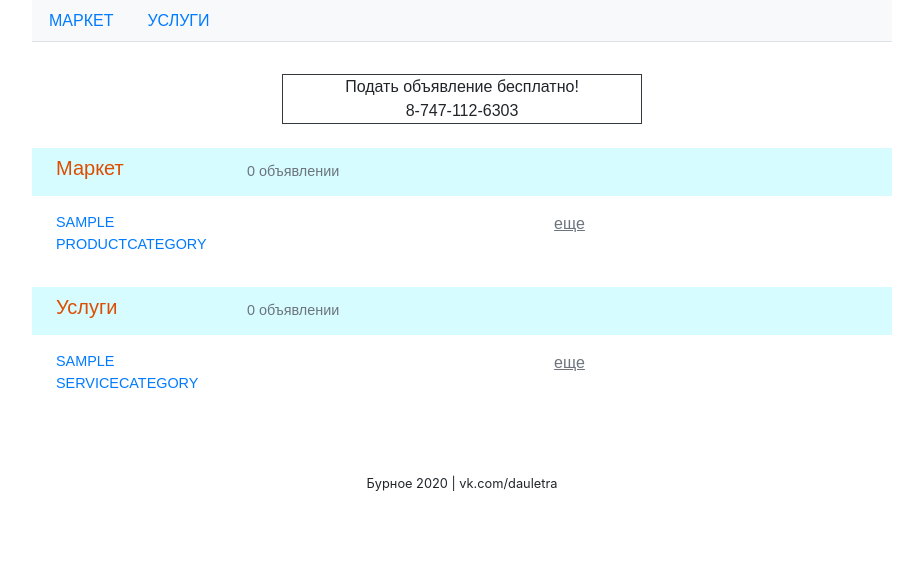
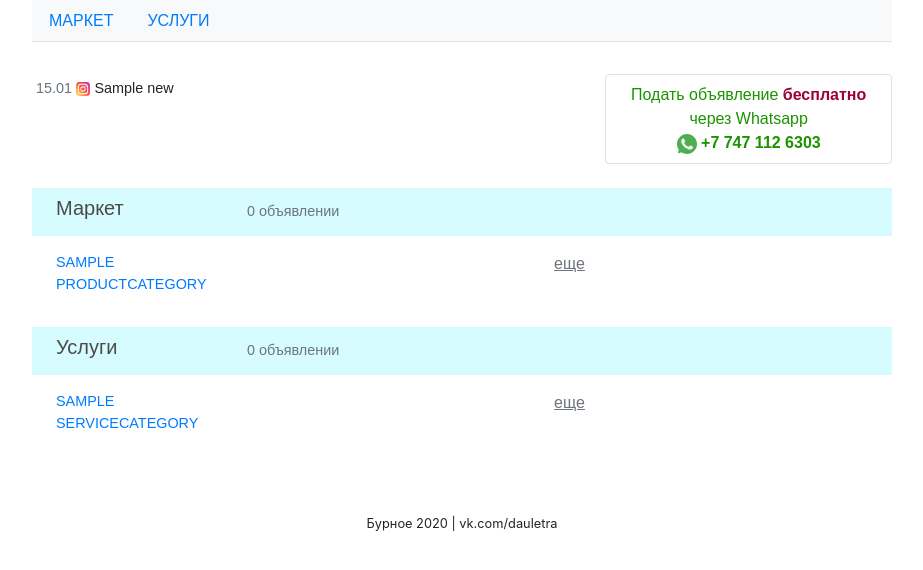
Before and after one commit to dauletra/burnoe_city, a Django app: page / in a window 1280 px wide. Shown: the part 56-626 px from the top of the page, without its empty margins (178-1101 px from the left). Run offline with Django 3.2, Linux system fonts and the light colour scheme; tables that the repository leaves empty hold one stand-in row (values such as "Sample post"); parts of the project's set-up code (start-up, migrations or seed data) failed here and were passed over; some libraries are stand-ins or nearby versions.

Commit message:
news rubrjkasy zhasaldy

```diff
--- a/burnoe_app/models.py
+++ b/burnoe_app/models.py
@@ -31,6 +31,20 @@ class Contact(models.Model):
         return self.name or self.id
 
 
+# ---- ----
+
+class News(models.Model):
+    title = models.CharField(max_length=70, verbose_name='Заголовок')
+    link = models.URLField()
+    created_date = models.DateTimeField(auto_now_add=True, verbose_name='Дата создания')
+    modified_date = models.DateTimeField(auto_now=True, verbose_name='Дата изменения')
+
+    def __str__(self):
+        return self.title
+
+    class Meta:
+        verbose_name_plural = 'News'
+        ordering = ['-created_date']
 # ---- ----
 
 class Category(models.Model):
--- a/burnoe_app/templates/_adv.html
+++ b/burnoe_app/templates/_adv.html
@@ -19,7 +19,7 @@
         <div class="" style="font-size: 0.9rem;">
             {{ advert.content|slice:"0:100" }}
             <span class="d-none d-sm-inline">{{ advert.content|slice:"101:" }}</span>
-            <span class="continue-js text-muted d-sm-none">...жалғасы</span>
+            <span class="continue-js text-muted d-sm-none">...дальше</span>
         </div>
         <div class="small text-muted">{{ advert.created_date }}</div>
     </div>
--- a/burnoe_app/templates/_adverts.html
+++ b/burnoe_app/templates/_adverts.html
@@ -7,7 +7,9 @@
     <div class="my-3 py-2 row no-gutters sec-bg">
         <div class="pl-4 col-4 col-sm-3" >
 {#            <a href="{% url name|add:'s' %}" class="btn btn-link">{{ name_kaz }}</a>#}
-            <h5 class="pri-color">{{ name_kaz }}</h5>
+            <h5>
+                <a href="{% url name|add:'_list' %}" class="pri-color" style="text-decoration: none;">{{ name_kaz }}</a>
+            </h5>
         </div>
         <div class="col-8 col-sm-9 text-muted d-flex align-self-center" style="font-size: .9rem">
             {% if current_category %}
--- a/burnoe_app/templates/advert_detail.html
+++ b/burnoe_app/templates/advert_detail.html
@@ -3,7 +3,6 @@
 {% block title %}Burnoe.kz - {{ advert.title }}{% endblock %}
 
 {% block content %}
-    {% include '_post_ad_banner.html' %}
 
     <div class="row no-gutters">
         <div class="col-12 col-md-9">
--- a/burnoe_app/templates/base.html
+++ b/burnoe_app/templates/base.html
@@ -21,13 +21,16 @@
             height: 0;
         }
         .pri-color{
-            color: rgb(221, 77, 0)
+            color: #4a4b49
         }
         .sec-bg {
             background-color: #d6fcff;
         }
         .main-bg {
             background-color: rgb(0,182,166);
+        }
+        .text-black {
+            color: #212529;
         }
     </style>
 
@@ -70,7 +73,11 @@
             </ul>
         </div>
 
+        <!-- CONTACTS -->
         {% block contacts %}{% endblock %}
+
+        <!-- НОВОСТИ -->
+        {% block news %}{% endblock %}
 
         <!-- CONTENT -->
         {% block content %}{% endblock content %}
--- a/burnoe_app/templates/main.html
+++ b/burnoe_app/templates/main.html
@@ -35,10 +35,34 @@
     </div>
 {% endblock %}
 
+{% block news %}
+    <div class="row no-gutters">
+        <div class="col-12 col-md-8 order-2 order-md-1 m-0 ml-sm-4 ml-md-0" style="font-size: 0.9rem;">
+            {% for n_new in news %}
+                <div class="my-2 my-sm-1 pl-1">
+                    <span class="text-muted">{{ n_new.created_date|date:'d.m' }}</span>
+                    <img src="{% static 'icons/001-instagram.svg' %}" class="img-fluid" style="width: .9rem" />
+                    <a href="{{ n_new.link }}" class="text-black" target="_blank">
+                        {{ n_new.title }}
+                    </a>
+                </div>
+            {% endfor %}
+
+        </div>
+        <div class="col-12 col-md-4 order-1 order-md-2">
+            <div class="m-auto text-center border rounded py-2" style="max-width: 350px; color: #1c9300;">
+                <div>Подать объявление <span class="font-weight-bold" style="color: #9e0039;">бесплатно</span></div>
+                <div>через Whatsapp</div>
+                <div>
+                    <img src="{% static 'icons/002-whatsapp.svg' %}" class="img-fluid" style="width: 1.25rem;" />
+                    <span style="color: #1c9300" class="font-weight-bold">+7 747 112 6303</span>
+                </div>
+            </div>
+        </div>
+    </div>
+{% endblock %}
+
 {% block content %}
-
-    {% include "_post_ad_banner.html" %}
-
     <!-- МАРКЕТ -->
     {% include "_adverts.html" with name='product' name_kaz='Маркет' main_page=True adverts=products categories=product_categories advert_count=product_count only %}
 
--- a/burnoe_app/templates/market_list.html
+++ b/burnoe_app/templates/market_list.html
@@ -10,7 +10,6 @@
 {% endblock mycss %}
 
 {% block content %}
-    {% include "_post_ad_banner.html" %}
 
     {% include "_adverts.html" with name='product' name_kaz='Маркет' adverts=products categories=product_categories advert_count=product_count %}
 
--- a/burnoe_app/templates/service_list.html
+++ b/burnoe_app/templates/service_list.html
@@ -10,7 +10,6 @@
 {% endblock mycss %}
 
 {% block content %}
-    {% include "_post_ad_banner.html" %}
 
     {% include "_adverts.html" with name='service' name_kaz='Услуги' adverts=services categories=service_categories advert_count=service_count %}
 
--- a/burnoe_app/views.py
+++ b/burnoe_app/views.py
@@ -3,7 +3,7 @@ from django.shortcuts import render
 from django.http import HttpResponse
 from django.views.generic import ListView, DetailView
 
-from .models import Contact, Product, ProductCategory, Service, ServiceCategory
+from .models import Contact, News, Product, ProductCategory, Service, ServiceCategory
 
 import cloudinary
 import cloudinary.uploader
@@ -12,6 +12,8 @@ import cloudinary.api
 
 def home(request):
     contacts = Contact.objects.filter(last_date__gt=now()).order_by('?')
+
+    news = News.objects.all()[:5]
 
     products = Product.objects.active()[:4]
     product_count = Product.objects.active().count()
@@ -25,6 +27,7 @@ def home(request):
     return render(request, 'main.html',
                   context={
                       "contacts": contacts,
+                      "news": news,
                       "products": products,
                       "product_count": product_count,
                       "product_categories": product_categories,
```
Also changed, not shown: burnoe_app/admin.py (+7 -1 lines), burnoe_app/migrations/0014_news.py (added), burnoe_app/migrations/0015_auto_20200507_1136.py (added), static/icons/seo-and-web.svg (added).
